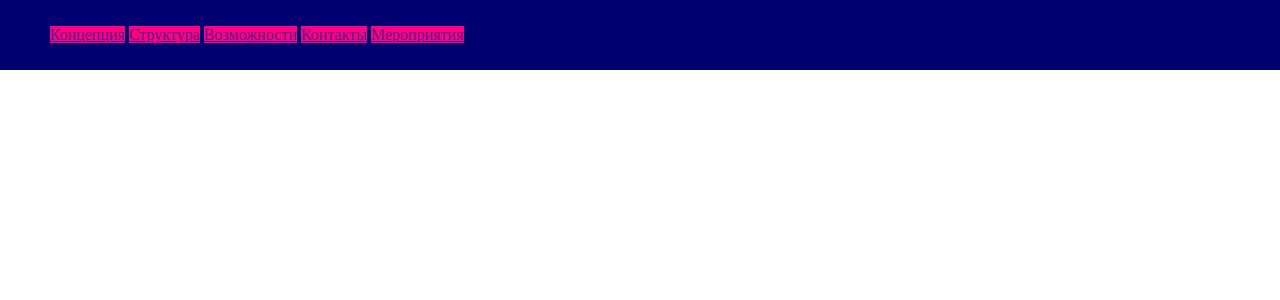
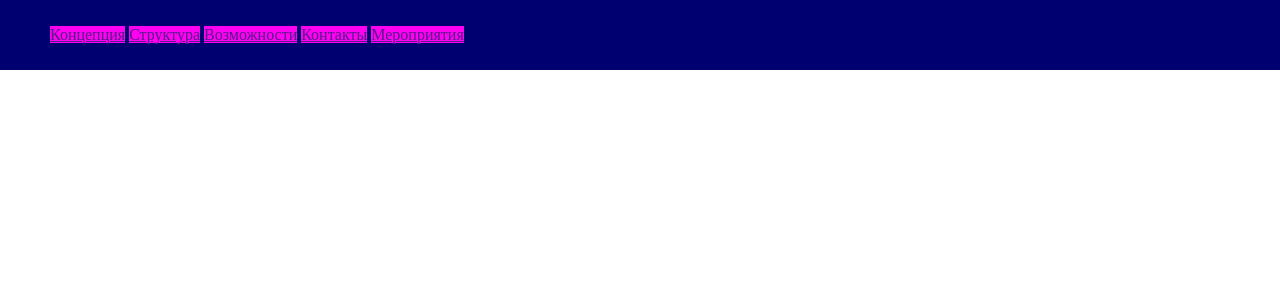
Before and after one commit to olimp-web/olimp-union.com, a PHP site: page / in a window 1280 px wide. Shown: the top 300 px of the page. Run offline with PHP 8.4, Linux system fonts and the light colour scheme.

Commit message:
Update style.css

```diff
--- a/css/style.css
+++ b/css/style.css
@@ -15,5 +15,5 @@ menu {
  }
 li {
     display: inline;
-    background: #ff0080; /* Цвет фона блока */
+    background: #ff00f0; /* Цвет фона блока */
 }
```
